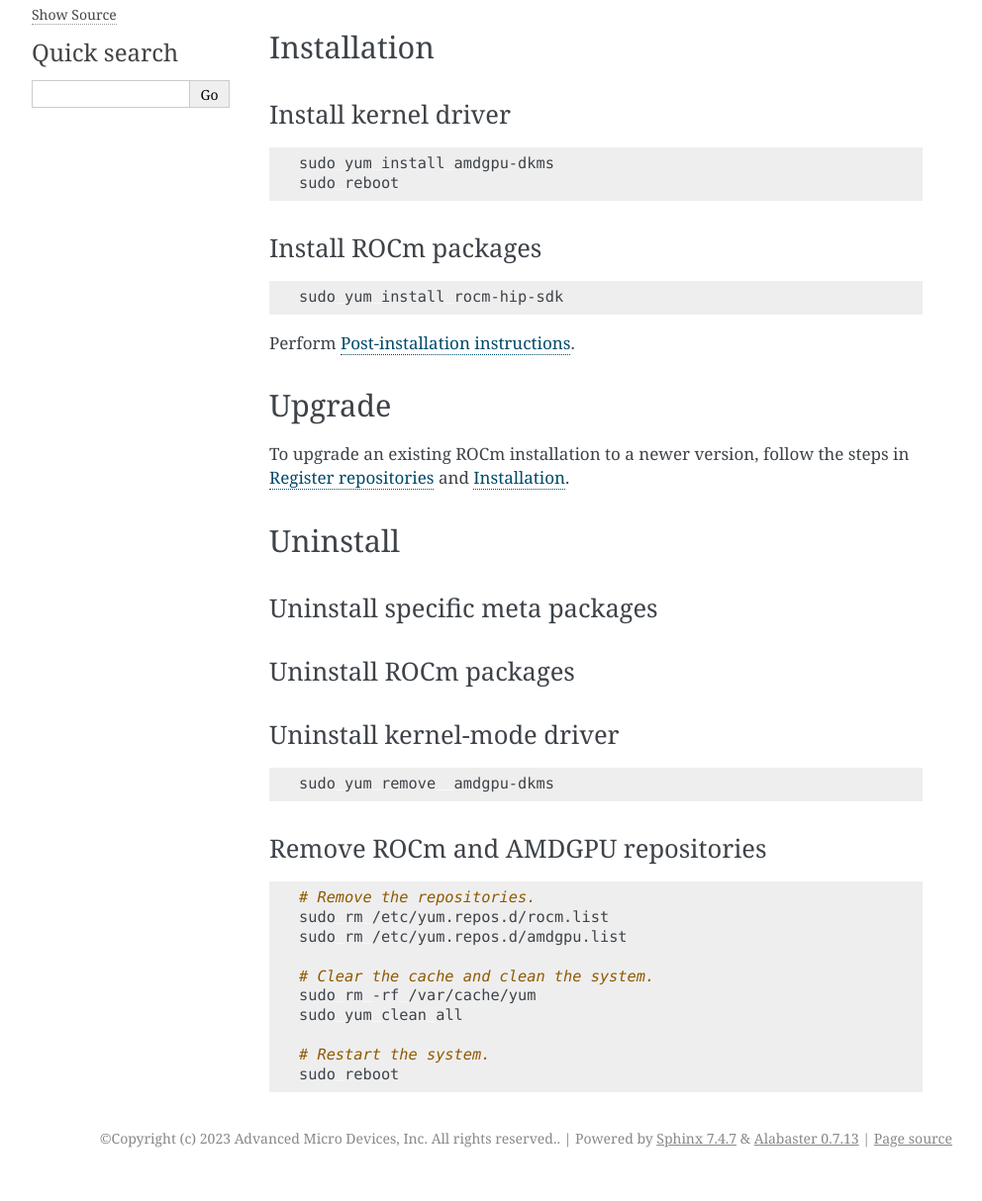
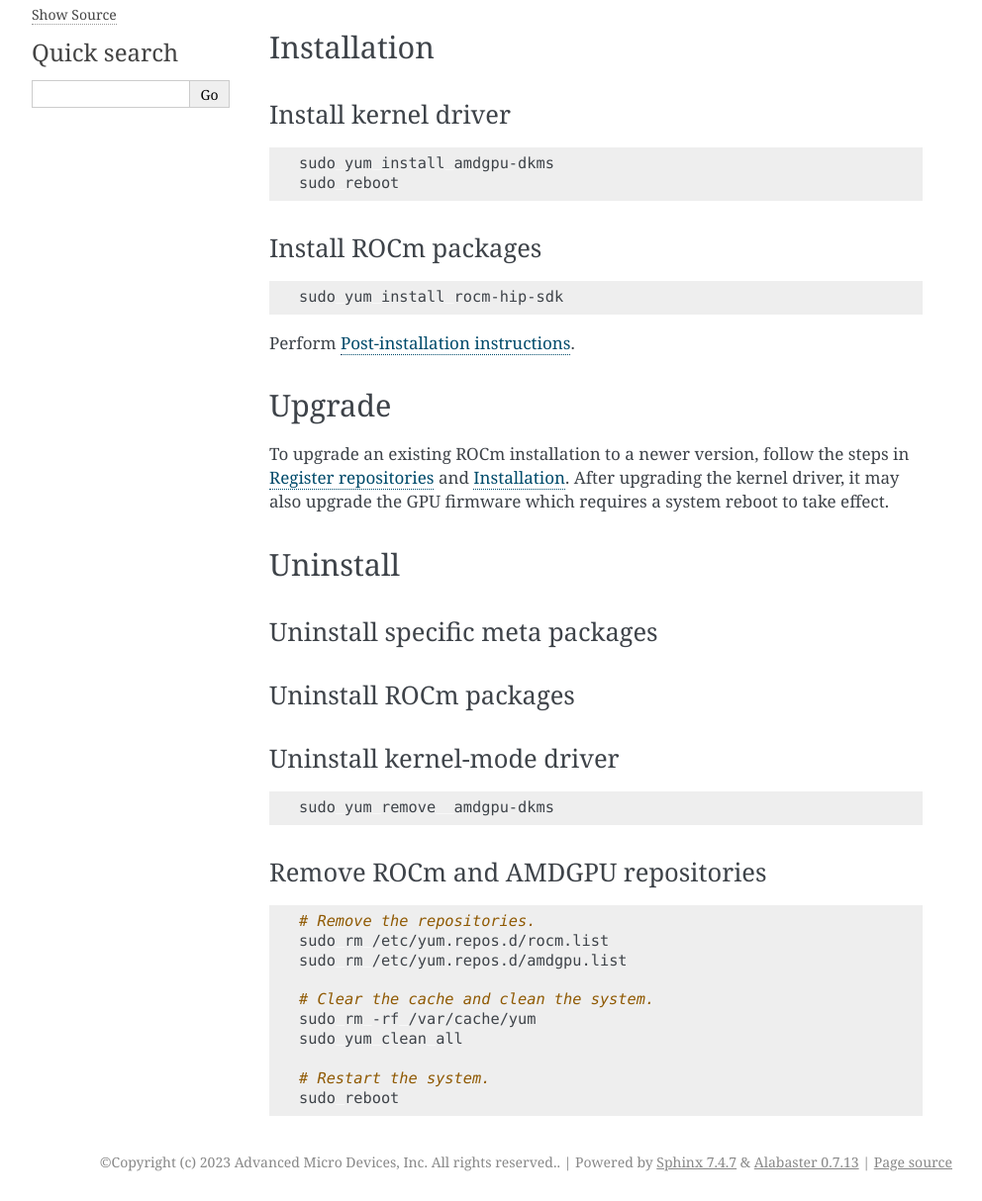
Before and after one commit to ROCm/rocm-install-on-linux, a Sphinx documentation site: the page built from docs/how-to/native-install/rhel.rst, in a window 1280 px wide, cut to the strip 566-1780 px from the top of the page. Shown: the whole strip at 99% size, without its empty margins (148-1140 px from the left). Built offline with Sphinx 7.4.7, drawn with Linux system fonts in a browser that asks for light colours; before the commit the page ends 1756 px from its top, so only the background shows below that.

Commit message:
docs(native-install): added uninstall instructions in sle.rst and added reboot requirement for gpu firmware upgrades

```diff
--- a/docs/how-to/native-install/rhel.rst
+++ b/docs/how-to/native-install/rhel.rst
@@ -87,7 +87,9 @@
 =====================================================
 
 To upgrade an existing ROCm installation to a newer version, follow the steps in
-:ref:`rhel-register-repo` and :ref:`rhel-install`.
+:ref:`rhel-register-repo` and :ref:`rhel-install`. After upgrading the kernel
+driver, it may also upgrade the GPU firmware which requires a system reboot to
+take effect.
 
 .. _rhel-uninstall:
 
--- a/docs/how-to/native-install/ubuntu.rst
+++ b/docs/how-to/native-install/ubuntu.rst
@@ -105,7 +105,9 @@
 ================================================
 
 To upgrade an existing ROCm installation to a newer version, follow the steps in
-:ref:`ubuntu-register-repo` and :ref:`ubuntu-install`.
+:ref:`ubuntu-register-repo` and :ref:`ubuntu-install`. After upgrading the kernel
+driver, it may also upgrade the GPU firmware which requires a system reboot to
+take effect.
 
 .. _ubuntu-uninstall:
 
```
Also changed, not shown: docs/how-to/native-install/sle.rst (+68 -0 lines).
